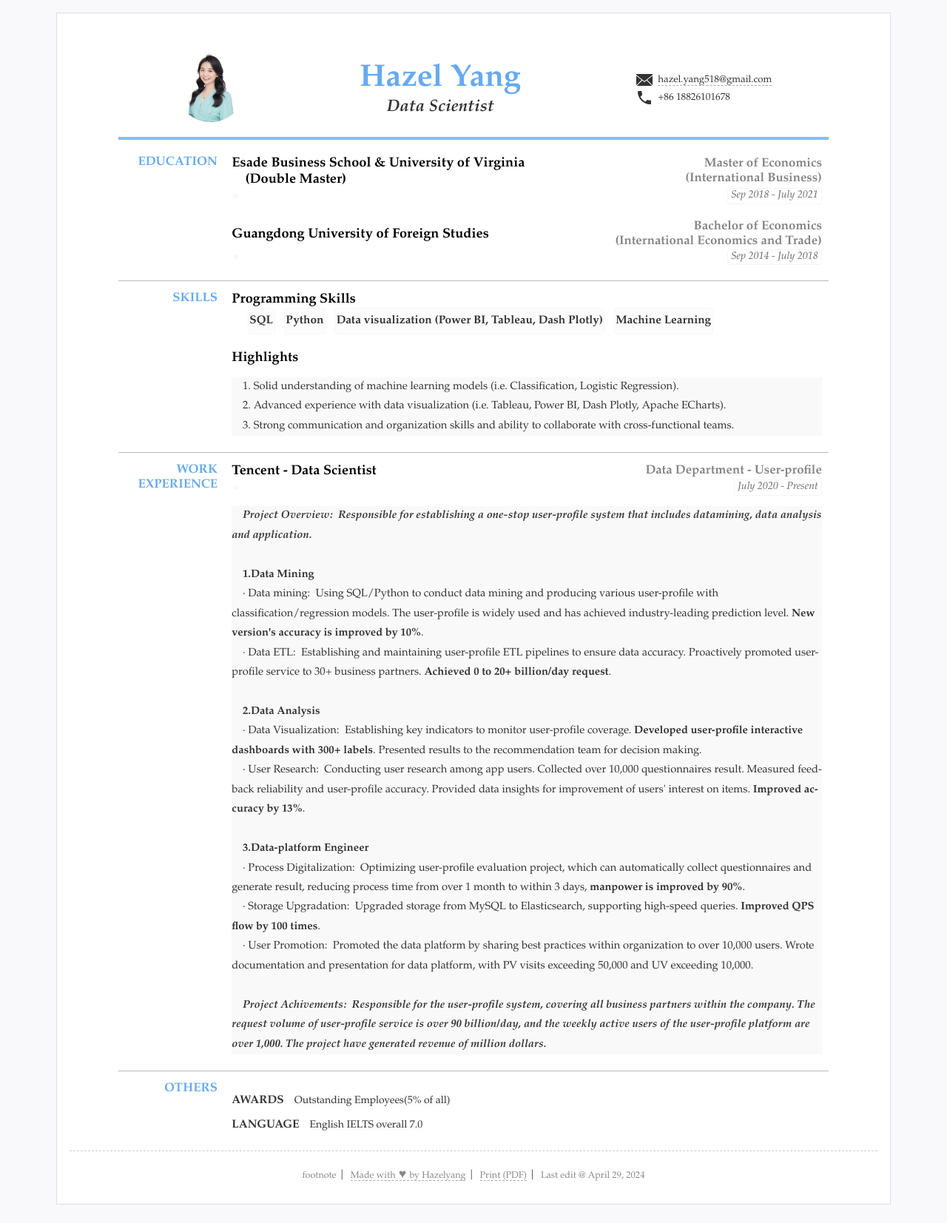
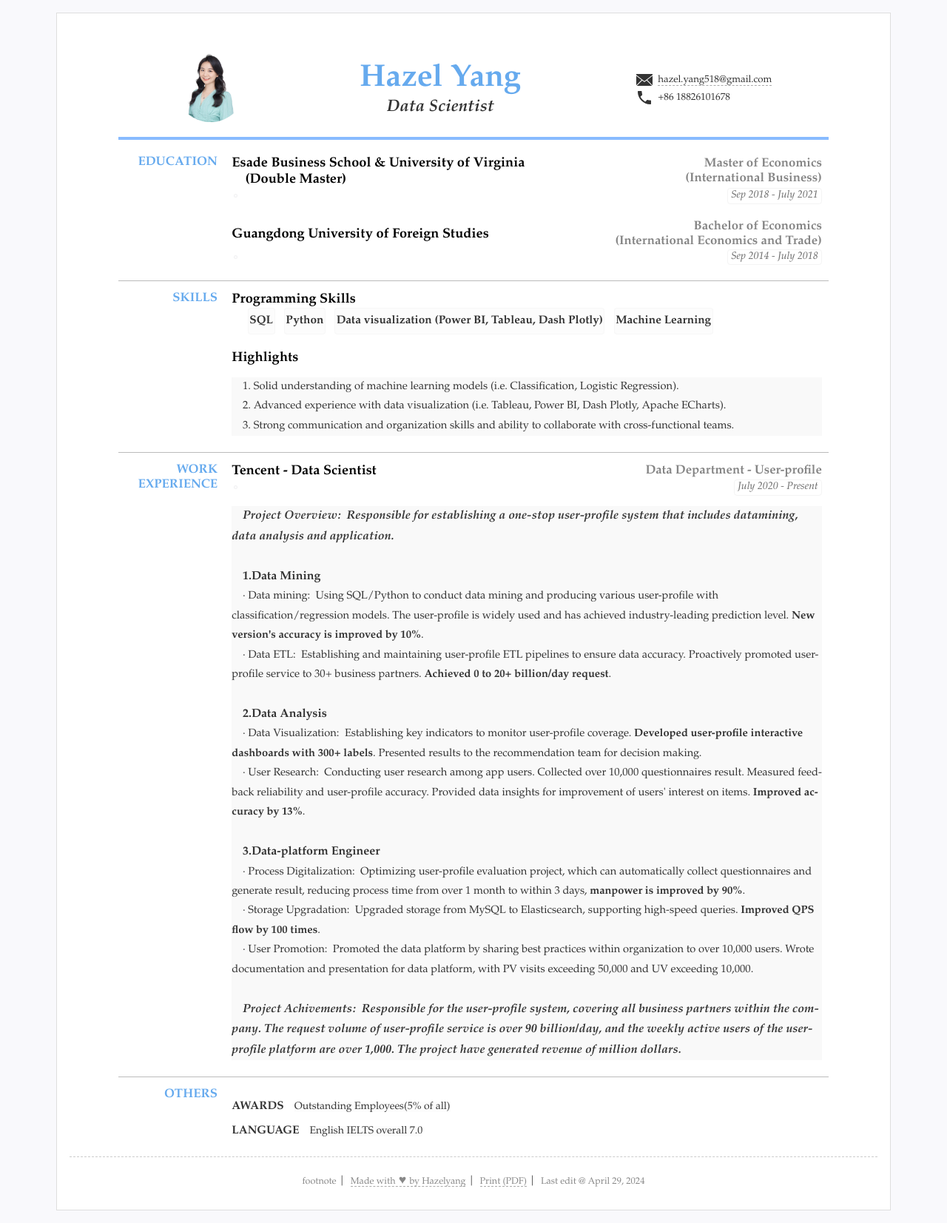
Before and after one commit to hazelyang518/eng_cv, a Jekyll site: the page built from index.html, in a window 1280 px wide. Shown: the whole page at 74% size. Built offline with Jekyll 4.4.1, drawn with Linux system fonts in a browser that asks for light colours.

Commit message:
Update resume.yml

```diff
--- a/_data/resume.yml
+++ b/_data/resume.yml
@@ -100,22 +100,22 @@ main: #简历主要内容，
     # - 画像提升
     # - 实验配置
     # summary: 职务或者工作总结(自动折叠)
-    detail: <em><strong>Project Overview:&nbsp Responsible for establishing a one-stop user-profile system that includes datamining, data analysis and application.</strong></em> <br>  &nbsp &nbsp
+    detail: <font size=3><em><strong>Project Overview:&nbsp Responsible for establishing a one-stop user-profile system that includes datamining, data analysis and application.</strong></em></font> <br>  &nbsp &nbsp
             <br>  &nbsp &nbsp
-            <strong>1.Data Mining</strong> <br>  &nbsp &nbsp
+            <font size=3><strong>1.Data Mining</strong></font> <br>  &nbsp &nbsp
             · Data mining:&nbsp Using SQL/Python to conduct data mining and producing various user-profile with classification/regression models. The user-profile is widely used and has achieved industry-leading prediction level. <strong>New version's accuracy is improved by 10%</strong>. <br>  &nbsp &nbsp
             · Data ETL:&nbsp Establishing and maintaining user-profile ETL pipelines to ensure data accuracy. Proactively promoted user-profile service to 30+ business partners. <strong> Achieved 0 to 20+ billion/day request</strong>.  <br>  &nbsp &nbsp
             <br>  &nbsp &nbsp
-            <strong>2.Data Analysis</strong>  <br>  &nbsp &nbsp
+            <font size=3><strong>2.Data Analysis</strong></font>  <br>  &nbsp &nbsp
             · Data Visualization:&nbsp Establishing key indicators to monitor user-profile coverage. <strong>Developed user-profile interactive dashboards with 300+ labels</strong>. Presented results to the recommendation team for decision making. <br>  &nbsp &nbsp
             · User Research:&nbsp Conducting user research among app users. Collected over 10,000 questionnaires result. Measured feedback reliability and user-profile accuracy. Provided data insights for improvement of users' interest on items. <strong>Improved accuracy by 13%</strong>. <br>  &nbsp &nbsp
             <br>  &nbsp &nbsp
-            <strong>3.Data-platform Engineer</strong>  <br>  &nbsp &nbsp
+            <font size=3><strong>3.Data-platform Engineer</strong></font>  <br>  &nbsp &nbsp
             · Process Digitalization:&nbsp Optimizing user-profile evaluation project, which can automatically collect questionnaires and generate result, reducing process time from over 1 month to within 3 days, <strong>manpower is improved by 90%</strong>.<br>  &nbsp &nbsp
             · Storage Upgradation:&nbsp Upgraded storage from MySQL to Elasticsearch, supporting high-speed queries. <strong>Improved QPS flow by 100 times</strong>. <br>  &nbsp &nbsp
             · User Promotion:&nbsp Promoted the data platform by sharing best practices within organization to over 10,000 users. Wrote documentation and presentation for data platform, with PV visits exceeding 50,000 and UV exceeding 10,000. <br>  &nbsp &nbsp
             <br>  &nbsp &nbsp
-            <em><strong> Project Achivements:&nbsp Responsible for the user-profile system, covering all business partners within the company. The request volume of user-profile service is over 90 billion/day, and the weekly active users of the user-profile platform are over 1,000. The project have generated revenue of million dollars.</strong></em>
+            <font size=3><em><strong> Project Achivements:&nbsp Responsible for the user-profile system, covering all business partners within the company. The request volume of user-profile service is over 90 billion/day, and the weekly active users of the user-profile platform are over 1,000. The project have generated revenue of million dollars.</strong></em></font>
 
 
             # <font face="等线"><font size=3><strong>Project Overview:Responsible for establishing a one-stop user-profile system that includes datamining, data analysis and application.</strong></font></font> <br>  &nbsp &nbsp
```
